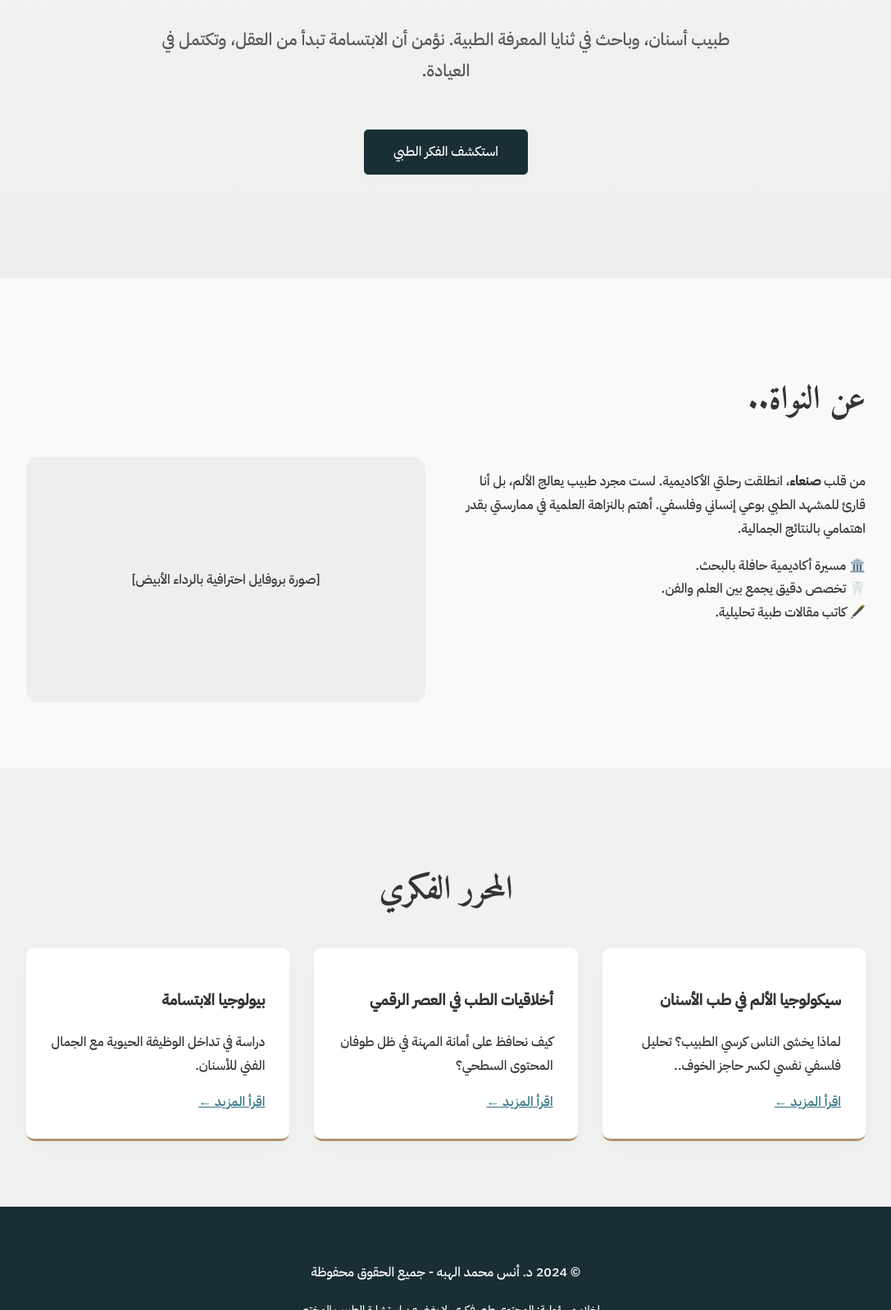
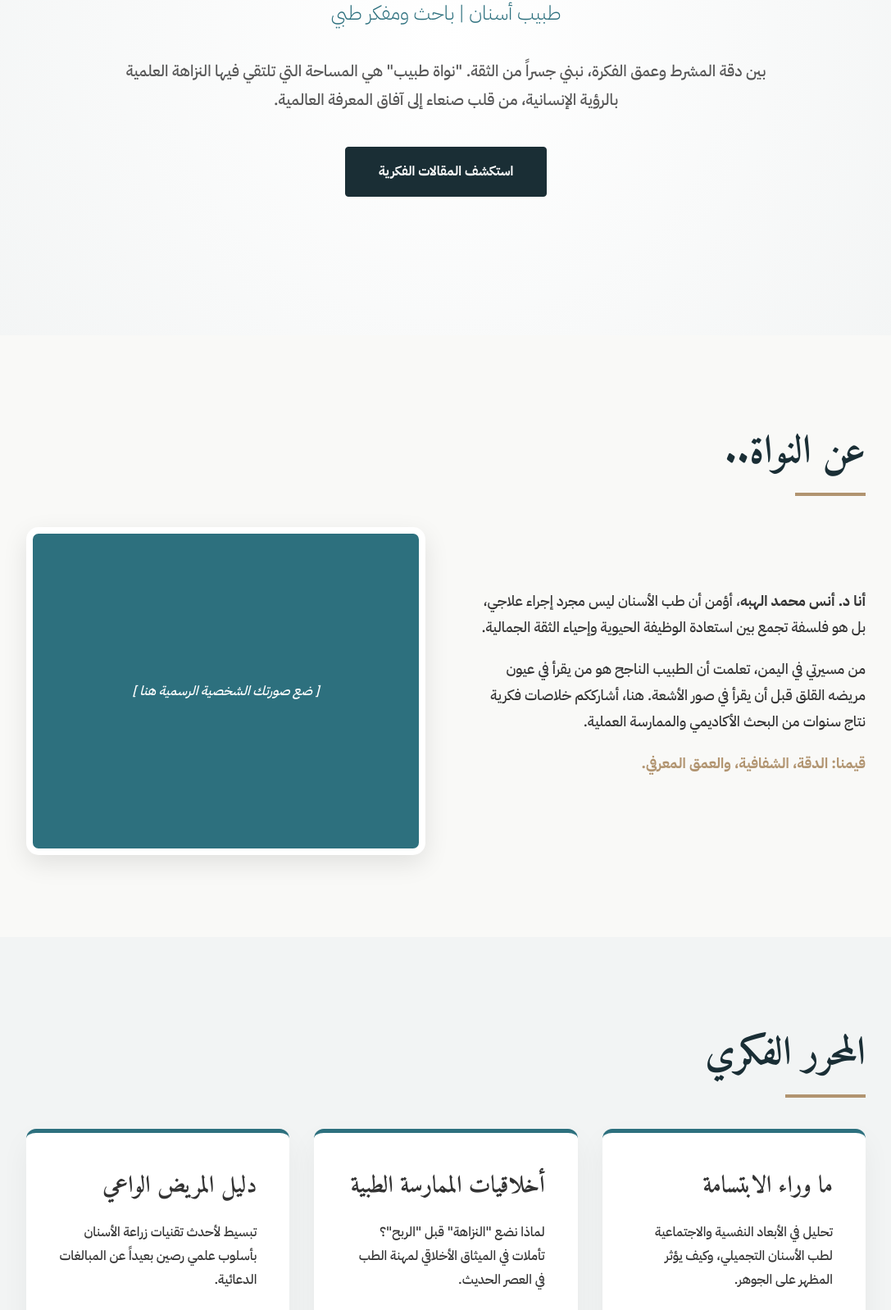
Before and after one commit to AM23-bot/O, a plain HTML site: page index.html in a window 1280 px wide. Shown: the part 417-2015 px from the top of the page at 82% size, without its empty margins (96-1183 px from the left). Drawn offline with Linux system fonts and the light colour scheme.

Commit message:
Update index.html

```diff
--- a/index.html
+++ b/index.html
@@ -4,19 +4,22 @@
     <meta charset="UTF-8">
     <meta name="viewport" content="width=device-width, initial-scale=1.0">
     <title>نواة طبيب | د. أنس محمد الهبه</title>
-    <meta name="description" content="المنصة الفكرية والطبية للدكتور أنس محمد الهبه. دقة في طب الأسنان، وعمق في التحليل الفكري.">
-    <link href="https://fonts.googleapis.com/css2?family=Amiri:wght@700&family=IBM+Plex+Sans+Arabic:wght@300;500&display=swap" rel="stylesheet">
+
+    <link href="https://fonts.googleapis.com/css2?family=Amiri:wght@700&family=IBM+Plex+Sans+Arabic:wght@300;500;700&display=swap" rel="stylesheet">
+
     <style>
         :root {
-            --primary: #1A2E35;
-            --accent: #2D707E;
-            --gold: #B19470;
-            --bg: #F9F9F7;
-            --text: #333;
+            --primary: #1A2E35;    /* أزرق بروسي عميق - وقار */
+            --accent: #2D707E;     /* تيل جراحي - تعقيم ونقاء */
+            --gold: #B19470;       /* ذهبي أكاديمي - عراقة */
+            --bg: #F9F9F7;         /* عاجي هادئ - مريح للعين */
+            --text: #333333;
+            --white: #ffffff;
         }
 
+        * { margin: 0; padding: 0; box-sizing: border-box; }
+
         body {
-            margin: 0;
             font-family: 'IBM Plex Sans Arabic', sans-serif;
             background-color: var(--bg);
             color: var(--text);
@@ -36,185 +39,251 @@
             align-items: center;
             color: var(--gold);
             font-family: 'Amiri', serif;
-            font-size: 2rem;
-            animation: fadeOut 2s forwards 1.5s;
+            font-size: 2.5rem;
+            animation: fadeOut 1.5s forwards 1s;
         }
 
         header {
-            padding: 2rem 10%;
+            padding: 1.5rem 10%;
             display: flex;
             justify-content: space-between;
             align-items: center;
-            background: white;
-            box-shadow: 0 2px 15px rgba(0,0,0,0.05);
+            background: rgba(255, 255, 255, 0.95);
+            backdrop-filter: blur(10px);
             position: sticky;
             top: 0;
             z-index: 100;
+            box-shadow: 0 2px 20px rgba(0,0,0,0.05);
         }
 
         .logo {
             font-family: 'Amiri', serif;
-            font-size: 1.8rem;
+            font-size: 2rem;
             color: var(--primary);
             text-decoration: none;
+            font-weight: bold;
         }
 
         nav a {
-            margin-right: 20px;
+            margin-right: 25px;
             text-decoration: none;
             color: var(--primary);
             font-weight: 500;
             transition: 0.3s;
+            font-size: 1rem;
         }
 
         nav a:hover { color: var(--accent); }
 
+        /* Hero Section */
         .hero {
-            height: 80vh;
+            height: 90vh;
             display: flex;
             flex-direction: column;
             justify-content: center;
             align-items: center;
             text-align: center;
-            padding: 0 15%;
-            background: linear-gradient(rgba(26, 46, 53, 0.02), rgba(26, 46, 53, 0.05));
+            padding: 0 10%;
+            background: radial-gradient(circle at center, #ffffff 0%, #f2f4f4 100%);
         }
 
         .hero h1 {
             font-family: 'Amiri', serif;
-            font-size: 4rem;
-            margin-bottom: 1rem;
+            font-size: 4.5rem;
             color: var(--primary);
+            margin-bottom: 0.5rem;
+        }
+
+        .hero .subtitle {
+            font-size: 1.5rem;
+            color: var(--accent);
+            margin-bottom: 2rem;
+            font-weight: 300;
         }
 
         .hero p {
-            font-size: 1.3rem;
-            max-width: 700px;
+            max-width: 800px;
+            font-size: 1.2rem;
             color: #555;
+            margin-bottom: 2.5rem;
         }
 
-        .cta-btn {
-            margin-top: 2rem;
-            padding: 12px 35px;
+        .btn {
+            padding: 15px 40px;
             background: var(--primary);
-            color: white;
+            color: var(--white);
             text-decoration: none;
-            border-radius: 5px;
-            transition: 0.3s;
+            border-radius: 4px;
+            transition: 0.4s;
             border: 1px solid var(--primary);
+            font-weight: bold;
         }
 
-        .cta-btn:hover {
+        .btn:hover {
             background: transparent;
             color: var(--primary);
         }
 
-        .section { padding: 80px 10%; }
+        /* Sections Styling */
+        .section { padding: 100px 10%; }
+        .section-title {
+            font-family: 'Amiri', serif;
+            font-size: 3rem;
+            color: var(--primary);
+            margin-bottom: 3rem;
+            position: relative;
+            display: inline-block;
+        }
+        .section-title::after {
+            content: '';
+            position: absolute;
+            width: 50%;
+            height: 4px;
+            background: var(--gold);
+            bottom: -10px;
+            right: 0;
+        }
 
+        /* About Section */
+        .about-container {
+            display: grid;
+            grid-template-columns: 1fr 1fr;
+            gap: 50px;
+            align-items: center;
+        }
+        .about-text p { margin-bottom: 20px; font-size: 1.1rem; }
+
+        /* Blog/Articles Grid */
         .grid {
             display: grid;
             grid-template-columns: repeat(auto-fit, minmax(300px, 1fr));
             gap: 30px;
         }
+        .card {
+            background: var(--white);
+            padding: 40px;
+            border-radius: 12px;
+            box-shadow: 0 15px 35px rgba(0,0,0,0.05);
+            transition: 0.3s;
+            border-top: 5px solid var(--accent);
+        }
+        .card:hover { transform: translateY(-10px); }
+        .card h3 { font-family: 'Amiri', serif; font-size: 1.8rem; margin-bottom: 15px; }
 
-        .card {
-            background: white;
-            padding: 30px;
-            border-radius: 10px;
-            box-shadow: 0 10px 30px rgba(0,0,0,0.03);
-            border-bottom: 3px solid var(--gold);
+        /* Contact Section */
+        .contact-box {
+            background: var(--primary);
+            color: var(--white);
+            padding: 60px;
+            border-radius: 20px;
+            text-align: center;
+        }
+        .contact-info { margin: 30px 0; font-size: 1.3rem; }
+        .contact-info div { margin: 10px 0; }
+
+        footer {
+            padding: 40px 10%;
+            background: #111;
+            color: #777;
+            text-align: center;
+            font-size: 0.9rem;
         }
 
-        footer {
-            background: var(--primary);
-            color: white;
-            padding: 50px 10%;
-            text-align: center;
-        }
+        @keyframes fadeOut { to { opacity: 0; visibility: hidden; } }
 
-        @keyframes fadeOut {
-            to { opacity: 0; visibility: hidden; }
-        }
-
-        /* Responsive */
         @media (max-width: 768px) {
-            .hero h1 { font-size: 2.5rem; }
-            header { flex-direction: column; }
-            nav { margin-top: 20px; }
-        }
-
-        /* Anti-Copy Protection Overlay */
-        .no-select {
-            user-select: none;
-            -webkit-user-select: none;
+            .hero h1 { font-size: 2.8rem; }
+            .about-container { grid-template-columns: 1fr; }
+            header { flex-direction: column; gap: 15px; }
+            nav a { margin: 0 10px; font-size: 0.9rem; }
         }
     </style>
 </head>
 <body>
 
-    <div id="loader">نواة..</div>
+    <div id="loader">نواة طبيب..</div>
 
     <header>
         <a href="#" class="logo">نواة طبيب</a>
         <nav>
             <a href="#about">عني</a>
-            <a href="#articles">المدونة</a>
+            <a href="#blog">المدونة</a>
             <a href="#contact">تواصل</a>
-            <a href="#">EN</a>
         </nav>
     </header>
 
     <section class="hero">
         <h1>د. أنس محمد الهبه</h1>
-        <p>طبيب أسنان، وباحث في ثنايا المعرفة الطبية. نؤمن أن الابتسامة تبدأ من العقل، وتكتمل في العيادة.</p>
-        <a href="#articles" class="cta-btn">استكشف الفكر الطبي</a>
+        <div class="subtitle">طبيب أسنان | باحث ومفكر طبي</div>
+        <p>
+            بين دقة المشرط وعمق الفكرة، نبني جسراً من الثقة.
+            "نواة طبيب" هي المساحة التي تلتقي فيها النزاهة العلمية بالرؤية الإنسانية،
+            من قلب صنعاء إلى آفاق المعرفة العالمية.
+        </p>
+        <a href="#blog" class="btn">استكشف المقالات الفكرية</a>
     </section>
 
     <section id="about" class="section">
-        <h2 style="font-family: 'Amiri'; font-size: 2.5rem;">عن النواة..</h2>
-        <div style="display: flex; gap: 50px; flex-wrap: wrap;">
-            <div style="flex: 1; min-width: 300px;">
-                <p>من قلب <b>صنعاء</b>، انطلقت رحلتي الأكاديمية. لست مجرد طبيب يعالج الألم، بل أنا قارئ للمشهد الطبي بوعي إنساني وفلسفي. أهتم بالنزاهة العلمية في ممارستي بقدر اهتمامي بالنتائج الجمالية.</p>
-                <ul style="list-style: none; padding: 0;">
-                    <li>🏛️ مسيرة أكاديمية حافلة بالبحث.</li>
-                    <li>🦷 تخصص دقيق يجمع بين العلم والفن.</li>
-                    <li>🖋️ كاتب مقالات طبية تحليلية.</li>
-                </ul>
+        <h2 class="section-title">عن النواة..</h2>
+        <div class="about-container">
+            <div class="about-text">
+                <p><b>أنا د. أنس محمد الهبه</b>، أؤمن أن طب الأسنان ليس مجرد إجراء علاجي، بل هو فلسفة تجمع بين استعادة الوظيفة الحيوية وإحياء الثقة الجمالية.</p>
+                <p>من مسيرتي في اليمن، تعلمت أن الطبيب الناجح هو من يقرأ في عيون مريضه القلق قبل أن يقرأ في صور الأشعة. هنا، أشارككم خلاصات فكرية نتاج سنوات من البحث الأكاديمي والممارسة العملية.</p>
+                <p style="color: var(--gold); font-weight: bold;">قيمنا: الدقة، الشفافية، والعمق المعرفي.</p>
             </div>
-            <div style="flex: 1; min-width: 300px; background: #eee; height: 300px; border-radius: 15px; display: flex; align-items: center; justify-content: center;">
-                [صورة بروفايل احترافية بالرداء الأبيض]
+            <div style="background: var(--accent); height: 400px; border-radius: 15px; display: flex; align-items: center; justify-content: center; color: white; font-style: italic; padding: 20px; text-align: center; border: 8px solid white; box-shadow: 0 10px 30px rgba(0,0,0,0.1);">
+                [ ضع صورتك الشخصية الرسمية هنا ]
             </div>
         </div>
     </section>
 
-    <section id="articles" class="section" style="background: #f0f2f2;">
-        <h2 style="font-family: 'Amiri'; text-align: center; font-size: 2.5rem;">المحرر الفكري</h2>
+    <section id="blog" class="section" style="background-color: #f2f4f4;">
+        <h2 class="section-title">المحرر الفكري</h2>
         <div class="grid">
             <div class="card">
-                <h3>سيكولوجيا الألم في طب الأسنان</h3>
-                <p>لماذا يخشى الناس كرسي الطبيب؟ تحليل فلسفي نفسي لكسر حاجز الخوف..</p>
-                <a href="#" style="color: var(--accent);">اقرأ المزيد ←</a>
+                <h3>ما وراء الابتسامة</h3>
+                <p>تحليل في الأبعاد النفسية والاجتماعية لطب الأسنان التجميلي، وكيف يؤثر المظهر على الجوهر.</p>
+                <br>
+                <small style="color: var(--gold);">5 دقائق قراءة</small>
             </div>
             <div class="card">
-                <h3>أخلاقيات الطب في العصر الرقمي</h3>
-                <p>كيف نحافظ على أمانة المهنة في ظل طوفان المحتوى السطحي؟</p>
-                <a href="#" style="color: var(--accent);">اقرأ المزيد ←</a>
+                <h3>أخلاقيات الممارسة الطبية</h3>
+                <p>لماذا نضع "النزاهة" قبل "الربح"؟ تأملات في الميثاق الأخلاقي لمهنة الطب في العصر الحديث.</p>
+                <br>
+                <small style="color: var(--gold);">8 دقائق قراءة</small>
             </div>
             <div class="card">
-                <h3>بيولوجيا الابتسامة</h3>
-                <p>دراسة في تداخل الوظيفة الحيوية مع الجمال الفني للأسنان.</p>
-                <a href="#" style="color: var(--accent);">اقرأ المزيد ←</a>
+                <h3>دليل المريض الواعي</h3>
+                <p>تبسيط لأحدث تقنيات زراعة الأسنان بأسلوب علمي رصين بعيداً عن المبالغات الدعائية.</p>
+                <br>
+                <small style="color: var(--gold);">6 دقائق قراءة</small>
+            </div>
+        </div>
+    </section>
+
+    <section id="contact" class="section">
+        <div class="contact-box">
+            <h2 style="font-family: 'Amiri'; font-size: 2.5rem; color: var(--gold);">لنفتح باب الحوار</h2>
+            <p>سواء كنت مريضاً يبحث عن استشارة، أو باحثاً يود المناقشة، يسعدني تواصلك.</p>
+            <div class="contact-info">
+                <div>📍 صنعاء - الجمهورية اليمنية</div>
+                <div>📧 info@anas-alhaba.com</div>
+                <div>📱 +967 (رقم هاتفك هنا)</div>
+            </div>
+            <div style="margin-top: 20px;">
+                <a href="#" style="color: white; margin: 0 10px; text-decoration: none;">LinkedIn</a> |
+                <a href="#" style="color: white; margin: 0 10px; text-decoration: none;">Twitter</a>
             </div>
         </div>
     </section>
 
     <footer>
-        <p>© 2024 د. أنس محمد الهبه - جميع الحقوق محفوظة</p>
-        <small>إخلاء مسؤولية: المحتوى طبي فكري، لا يغني عن استشارة الطبيب المختص.</small>
+        <p>© 2025 د. أنس محمد الهبه | جميع الحقوق محفوظة لـ "نواة طبيب"</p>
+        <p style="font-size: 0.7rem; margin-top: 10px; color: #555;">المحتوى المنشور يمثل رؤية فكرية طبية؛ استشر طبيبك دائماً قبل اتخاذ قرارات صحية.</p>
     </footer>
 
     <script>
-        // Smooth scrolling for navigation
+        // تمرير ناعم للروابط
         document.querySelectorAll('a[href^="#"]').forEach(anchor => {
             anchor.addEventListener('click', function (e) {
                 e.preventDefault();
@@ -223,11 +292,6 @@
                 });
             });
         });
-
-        // Simple Anti-Copy Message
-        document.addEventListener('copy', (e) => {
-            console.log("النزاهة العلمية تقتضي ذكر المصدر عند الاقتباس.");
-        });
     </script>
 </body>
 </html>
```
